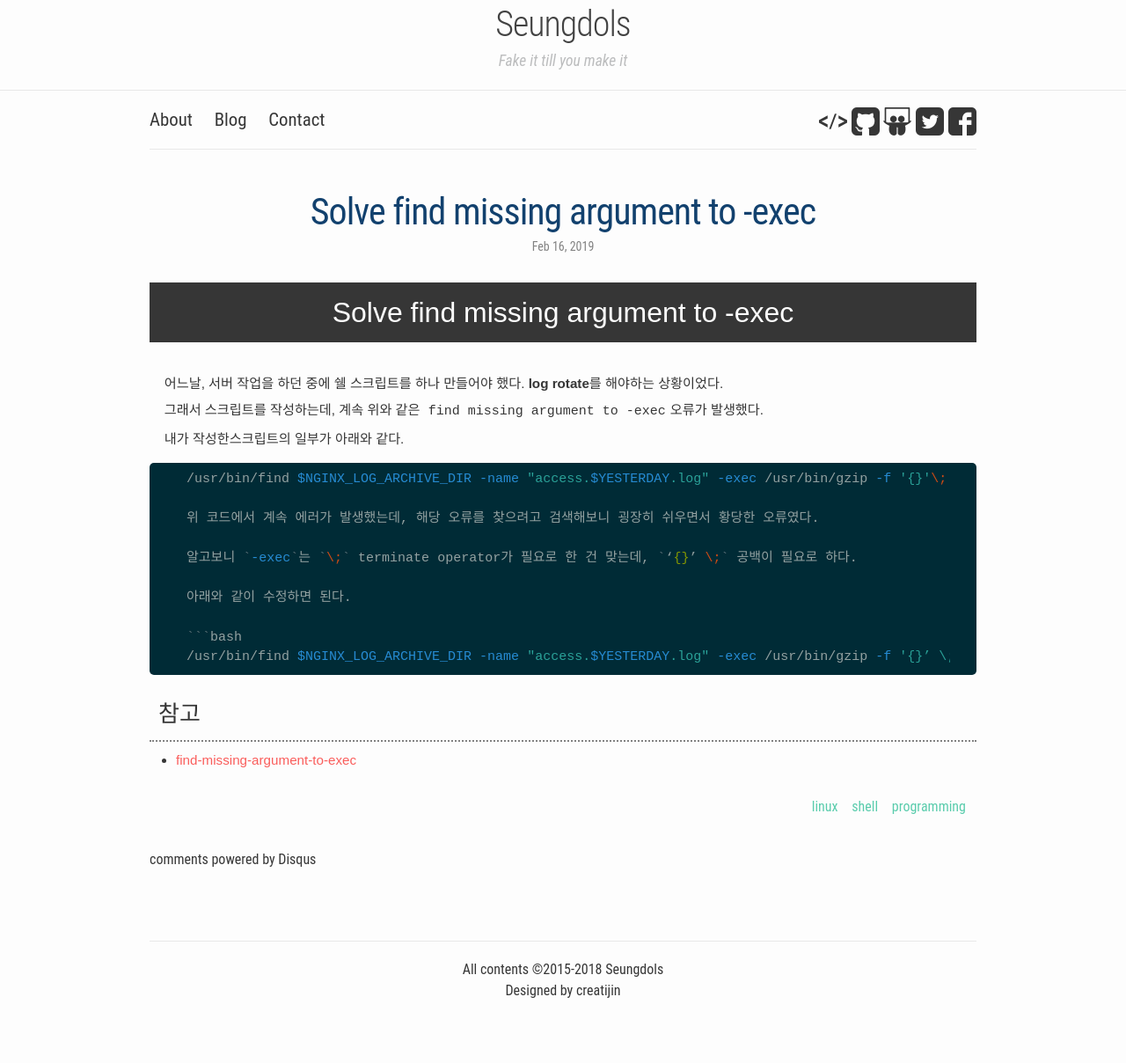
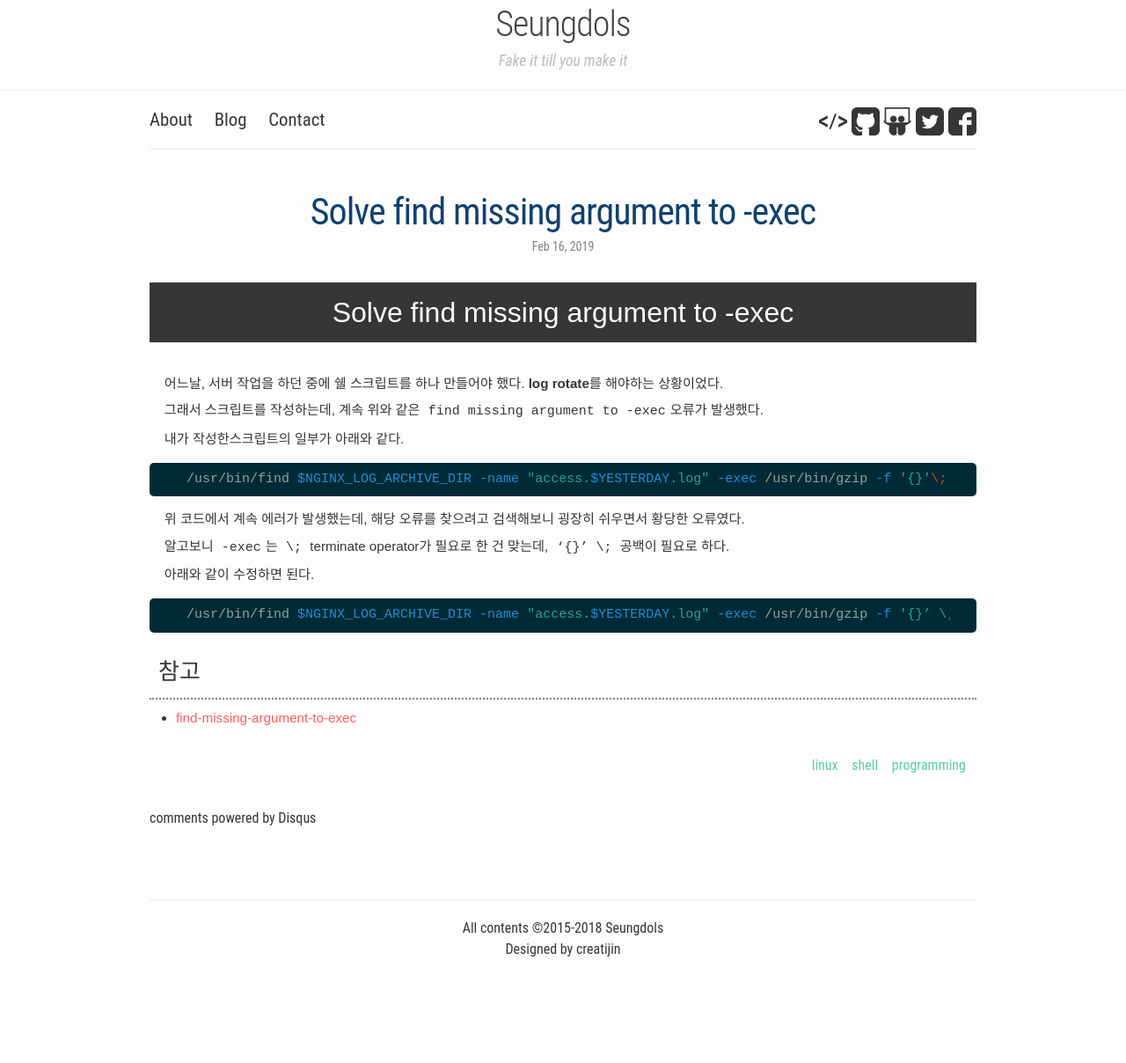
Before and after one commit to seungdols/seungdols.github.io, a Jekyll site: the page built from _posts/2019/2019-02-16-linux-shell-programming-experience.markdown, in a window 1280 px wide. Shown: the whole page at 88% size. Built offline with Jekyll 4.4.1, drawn with Linux system fonts in a browser that asks for light colours; some web fonts are replaced; comment, search, counter and statistics services are not loaded; after the commit the page ends 1161 px from its top, so only the background shows below that.

````diff
--- a/_posts/2019/2019-02-16-linux-shell-programming-experience.markdown
+++ b/_posts/2019/2019-02-16-linux-shell-programming-experience.markdown
@@ -17,6 +17,7 @@ comments: true
 
 ```bash
 /usr/bin/find $NGINX_LOG_ARCHIVE_DIR -name "access.$YESTERDAY.log" -exec /usr/bin/gzip -f '{}'\;
+```
 
 위 코드에서 계속 에러가 발생했는데, 해당 오류를 찾으려고 검색해보니 굉장히 쉬우면서 황당한 오류였다.
 
@@ -25,7 +26,7 @@ comments: true
 아래와 같이 수정하면 된다.
 
 ```bash
-/usr/bin/find $NGINX_LOG_ARCHIVE_DIR -name "access.$YESTERDAY.log" -exec /usr/bin/gzip -f '{}’ \;```
+/usr/bin/find $NGINX_LOG_ARCHIVE_DIR -name "access.$YESTERDAY.log" -exec /usr/bin/gzip -f '{}’ \;
 ```
 
 ## 참고
````
